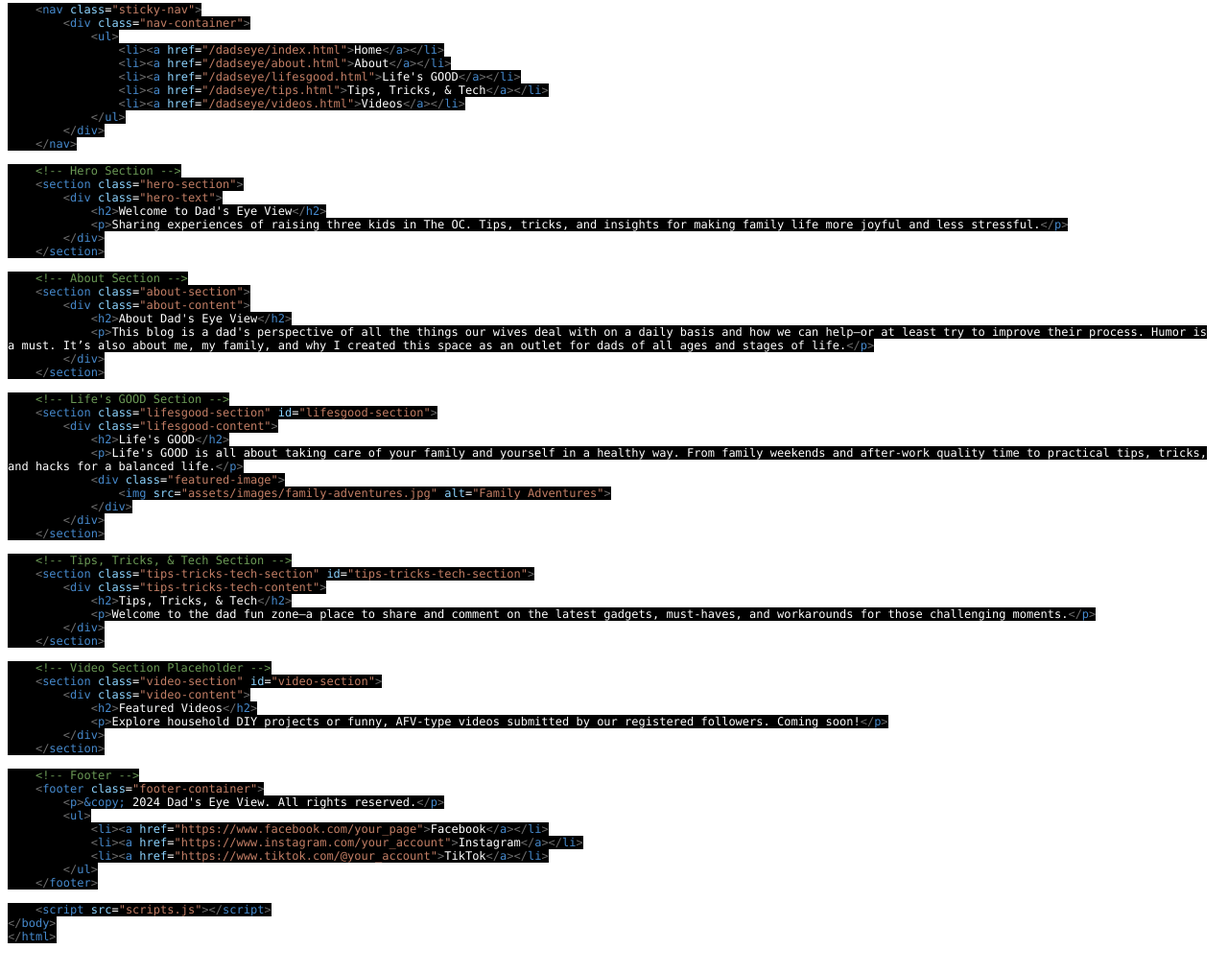
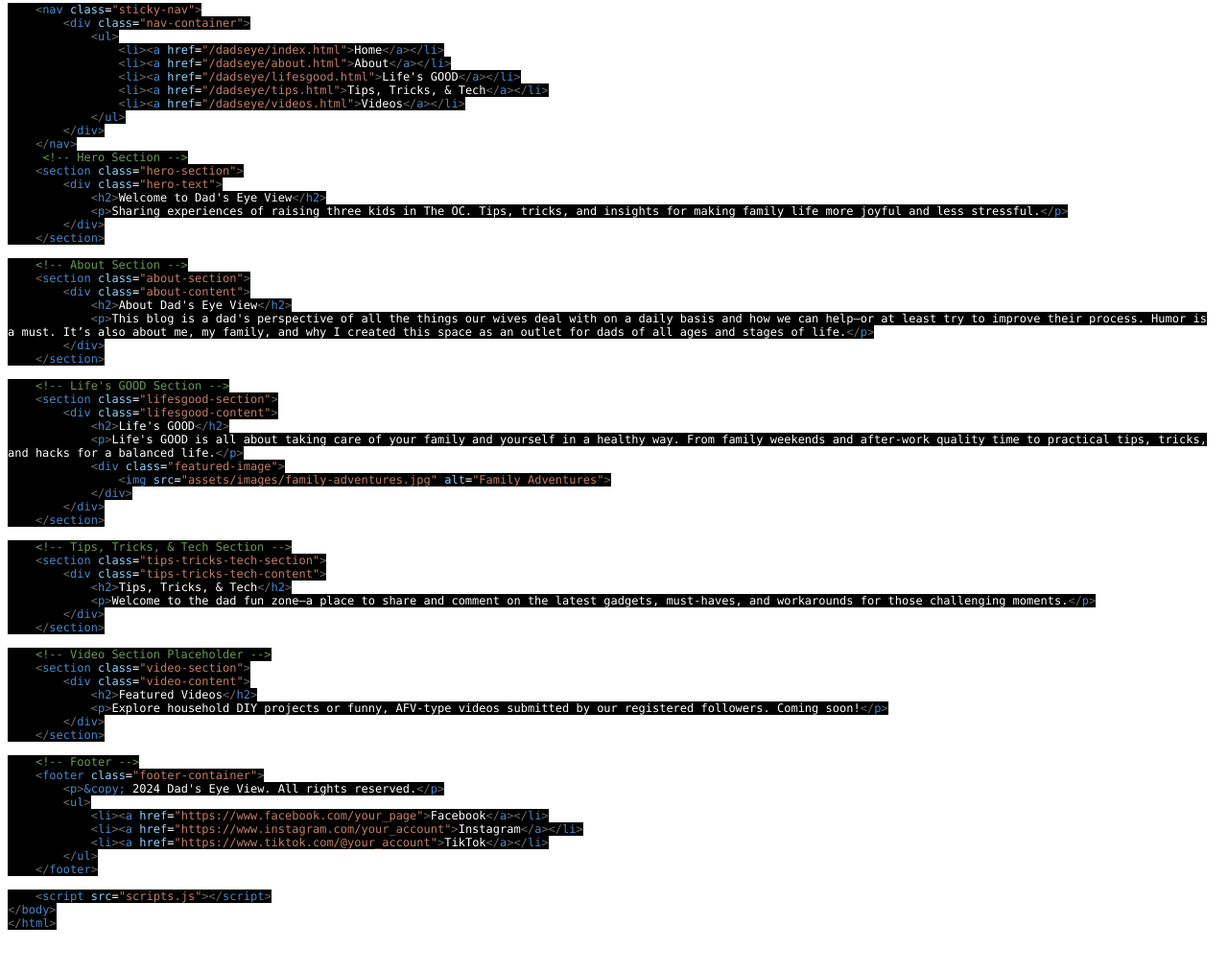
Before and after one commit to gagliathebuilder/DadViewReboot, a plain HTML site: page index.html in a window 1280 px wide. Shown: the part 397-1411 px from the top of the page at 96% size. After the commit the page ends 1388 px from the top, so only its background shows below. Drawn offline with Linux system fonts and the light colour scheme.

Commit message:
Add files via upload

```diff
--- a/index.html
+++ b/index.html
@@ -67,8 +67,7 @@
 <p class="p4"><span class="s2"><span class="Apple-converted-space">            </span></span><span class="s1">&lt;/</span><span class="s6">ul</span><span class="s1">&gt;</span></p>
 <p class="p4"><span class="s2"><span class="Apple-converted-space">        </span></span><span class="s1">&lt;/</span><span class="s6">div</span><span class="s1">&gt;</span></p>
 <p class="p4"><span class="s2"><span class="Apple-converted-space">    </span></span><span class="s1">&lt;/</span><span class="s6">nav</span><span class="s1">&gt;</span></p>
-<p class="p6"><span class="s10"></span><br></p>
-<p class="p5"><span class="s3"><span class="Apple-converted-space">    </span></span><span class="s2">&lt;!-- Hero Section --&gt;</span></p>
+<p class="p5"><span class="s3"><span class="Apple-converted-space">     </span></span><span class="s2">&lt;!-- Hero Section --&gt;</span></p>
 <p class="p3"><span class="s3"><span class="Apple-converted-space">    </span></span><span class="s1">&lt;</span><span class="s6">section</span><span class="s3"> </span><span class="s4">class</span><span class="s3">=</span><span class="s2">"hero-section"</span><span class="s1">&gt;</span></p>
 <p class="p3"><span class="s3"><span class="Apple-converted-space">        </span></span><span class="s1">&lt;</span><span class="s6">div</span><span class="s3"> </span><span class="s4">class</span><span class="s3">=</span><span class="s2">"hero-text"</span><span class="s1">&gt;</span></p>
 <p class="p4"><span class="s2"><span class="Apple-converted-space">            </span></span><span class="s1">&lt;</span><span class="s6">h2</span><span class="s1">&gt;</span><span class="s2">Welcome to Dad's Eye View</span><span class="s1">&lt;/</span><span class="s6">h2</span><span class="s1">&gt;</span></p>
@@ -85,7 +84,7 @@
 <p class="p1"><span class="s3"><span class="Apple-converted-space">    </span></span><span class="s1">&lt;/</span><span class="s2">section</span><span class="s1">&gt;</span></p>
 <p class="p6"><span class="s10"></span><br></p>
 <p class="p5"><span class="s3"><span class="Apple-converted-space">    </span></span><span class="s2">&lt;!-- Life's GOOD Section --&gt;</span></p>
-<p class="p3"><span class="s3"><span class="Apple-converted-space">    </span></span><span class="s1">&lt;</span><span class="s6">section</span><span class="s3"> </span><span class="s4">class</span><span class="s3">=</span><span class="s2">"lifesgood-section"</span><span class="s3"> </span><span class="s4">id</span><span class="s3">=</span><span class="s2">"lifesgood-section"</span><span class="s1">&gt;</span></p>
+<p class="p3"><span class="s3"><span class="Apple-converted-space">    </span></span><span class="s1">&lt;</span><span class="s6">section</span><span class="s3"> </span><span class="s4">class</span><span class="s3">=</span><span class="s2">"lifesgood-section"</span><span class="s1">&gt;</span></p>
 <p class="p3"><span class="s3"><span class="Apple-converted-space">        </span></span><span class="s1">&lt;</span><span class="s6">div</span><span class="s3"> </span><span class="s4">class</span><span class="s3">=</span><span class="s2">"lifesgood-content"</span><span class="s1">&gt;</span></p>
 <p class="p4"><span class="s2"><span class="Apple-converted-space">            </span></span><span class="s1">&lt;</span><span class="s6">h2</span><span class="s1">&gt;</span><span class="s2">Life's GOOD</span><span class="s1">&lt;/</span><span class="s6">h2</span><span class="s1">&gt;</span></p>
 <p class="p4"><span class="s2"><span class="Apple-converted-space">            </span></span><span class="s1">&lt;</span><span class="s6">p</span><span class="s1">&gt;</span><span class="s2">Life's GOOD is all about taking care of your family and yourself in a healthy way. From family weekends and after-work quality time to practical tips, tricks, and hacks for a balanced life.</span><span class="s1">&lt;/</span><span class="s6">p</span><span class="s1">&gt;</span></p>
@@ -96,7 +95,7 @@
 <p class="p1"><span class="s3"><span class="Apple-converted-space">    </span></span><span class="s1">&lt;/</span><span class="s2">section</span><span class="s1">&gt;</span></p>
 <p class="p6"><span class="s10"></span><br></p>
 <p class="p5"><span class="s3"><span class="Apple-converted-space">    </span></span><span class="s2">&lt;!-- Tips, Tricks, &amp; Tech Section --&gt;</span></p>
-<p class="p3"><span class="s3"><span class="Apple-converted-space">    </span></span><span class="s1">&lt;</span><span class="s6">section</span><span class="s3"> </span><span class="s4">class</span><span class="s3">=</span><span class="s2">"tips-tricks-tech-section"</span><span class="s3"> </span><span class="s4">id</span><span class="s3">=</span><span class="s2">"tips-tricks-tech-section"</span><span class="s1">&gt;</span></p>
+<p class="p3"><span class="s3"><span class="Apple-converted-space">    </span></span><span class="s1">&lt;</span><span class="s6">section</span><span class="s3"> </span><span class="s4">class</span><span class="s3">=</span><span class="s2">"tips-tricks-tech-section"</span><span class="s1">&gt;</span></p>
 <p class="p3"><span class="s3"><span class="Apple-converted-space">        </span></span><span class="s1">&lt;</span><span class="s6">div</span><span class="s3"> </span><span class="s4">class</span><span class="s3">=</span><span class="s2">"tips-tricks-tech-content"</span><span class="s1">&gt;</span></p>
 <p class="p4"><span class="s2"><span class="Apple-converted-space">            </span></span><span class="s1">&lt;</span><span class="s6">h2</span><span class="s1">&gt;</span><span class="s2">Tips, Tricks, &amp; Tech</span><span class="s1">&lt;/</span><span class="s6">h2</span><span class="s1">&gt;</span></p>
 <p class="p4"><span class="s2"><span class="Apple-converted-space">            </span></span><span class="s1">&lt;</span><span class="s6">p</span><span class="s1">&gt;</span><span class="s2">Welcome to the dad fun zone—a place to share and comment on the latest gadgets, must-haves, and workarounds for those challenging moments.</span><span class="s1">&lt;/</span><span class="s6">p</span><span class="s1">&gt;</span></p>
@@ -104,7 +103,7 @@
 <p class="p1"><span class="s3"><span class="Apple-converted-space">    </span></span><span class="s1">&lt;/</span><span class="s2">section</span><span class="s1">&gt;</span></p>
 <p class="p6"><span class="s10"></span><br></p>
 <p class="p5"><span class="s3"><span class="Apple-converted-space">    </span></span><span class="s2">&lt;!-- Video Section Placeholder --&gt;</span></p>
-<p class="p3"><span class="s3"><span class="Apple-converted-space">    </span></span><span class="s1">&lt;</span><span class="s6">section</span><span class="s3"> </span><span class="s4">class</span><span class="s3">=</span><span class="s2">"video-section"</span><span class="s3"> </span><span class="s4">id</span><span class="s3">=</span><span class="s2">"video-section"</span><span class="s1">&gt;</span></p>
+<p class="p3"><span class="s3"><span class="Apple-converted-space">    </span></span><span class="s1">&lt;</span><span class="s6">section</span><span class="s3"> </span><span class="s4">class</span><span class="s3">=</span><span class="s2">"video-section"</span><span class="s1">&gt;</span></p>
 <p class="p3"><span class="s3"><span class="Apple-converted-space">        </span></span><span class="s1">&lt;</span><span class="s6">div</span><span class="s3"> </span><span class="s4">class</span><span class="s3">=</span><span class="s2">"video-content"</span><span class="s1">&gt;</span></p>
 <p class="p4"><span class="s2"><span class="Apple-converted-space">            </span></span><span class="s1">&lt;</span><span class="s6">h2</span><span class="s1">&gt;</span><span class="s2">Featured Videos</span><span class="s1">&lt;/</span><span class="s6">h2</span><span class="s1">&gt;</span></p>
 <p class="p4"><span class="s2"><span class="Apple-converted-space">            </span></span><span class="s1">&lt;</span><span class="s6">p</span><span class="s1">&gt;</span><span class="s2">Explore household DIY projects or funny, AFV-type videos submitted by our registered followers. Coming soon!</span><span class="s1">&lt;/</span><span class="s6">p</span><span class="s1">&gt;</span></p>
@@ -125,6 +124,5 @@
 <p class="p1"><span class="s1">&lt;/</span><span class="s2">body</span><span class="s1">&gt;</span></p>
 <p class="p1"><span class="s1">&lt;/</span><span class="s2">html</span><span class="s1">&gt;</span></p>
 <p class="p6"><span class="s10"></span><br></p>
-<p class="p6"><span class="s10"></span><br></p>
 </body>
 </html>
```
